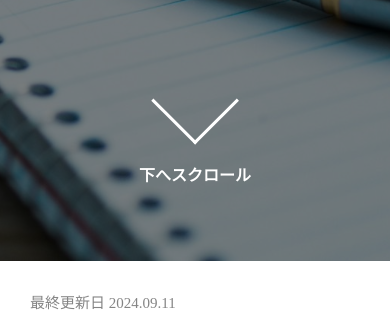
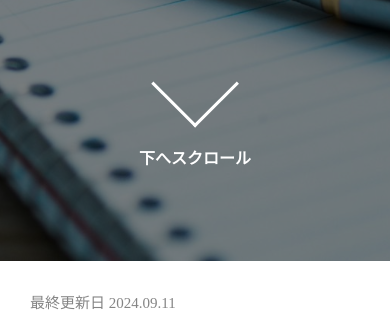
Before and after one commit to IDM-R/craftmanstory, a Flask app: page /vol/0/ in a window 390 px wide. Shown: the part 583-897 px from the top of the page. Run offline with Flask 3, Linux system fonts and the light colour scheme.

Commit message:
微調整

```diff
--- a/static/style.css
+++ b/static/style.css
@@ -666,7 +666,7 @@ footer {
   }
 
   .scroll_down {
-    bottom: 5%;
+    bottom: 7%;
   }
 
   .scroll_down_msg {
```
